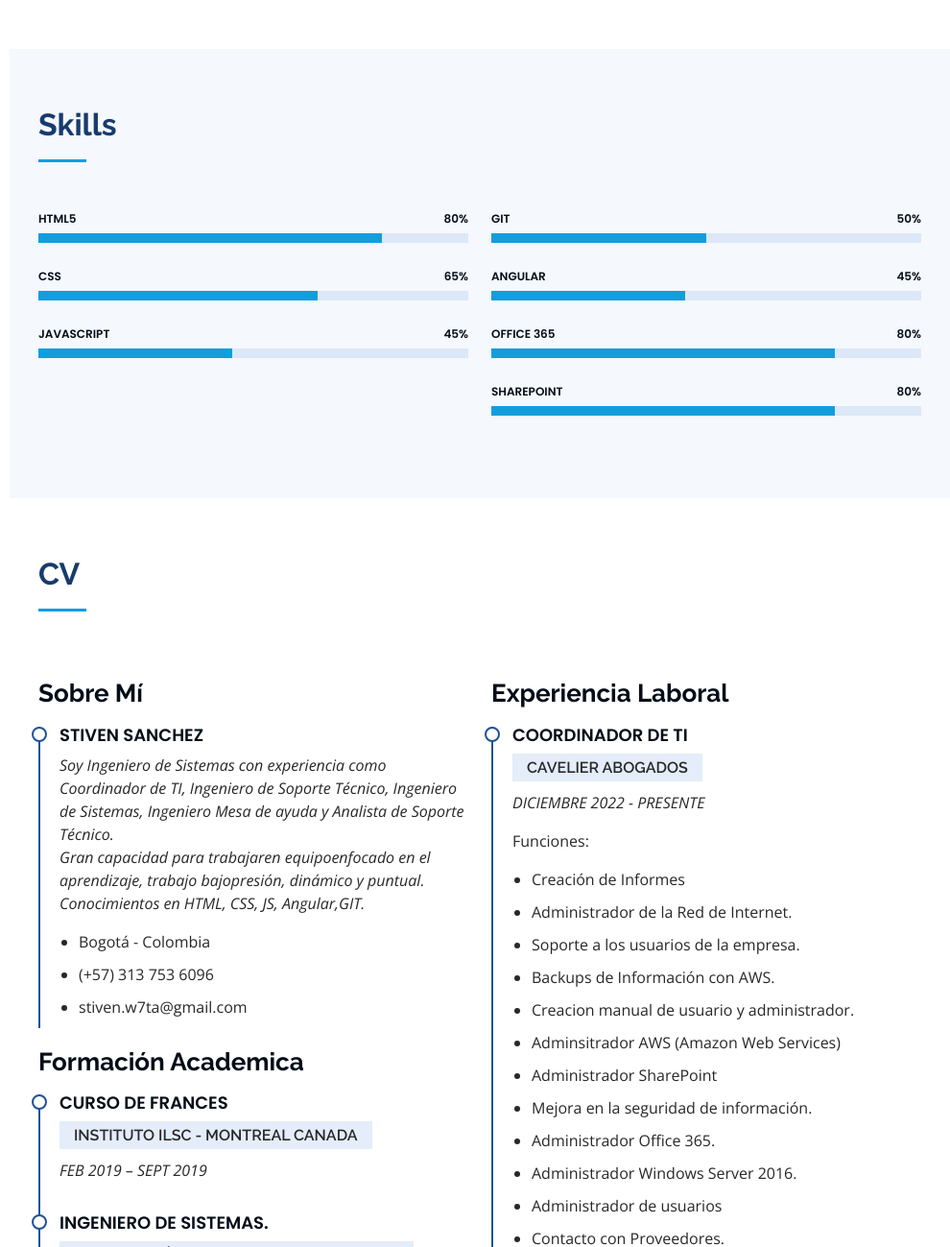
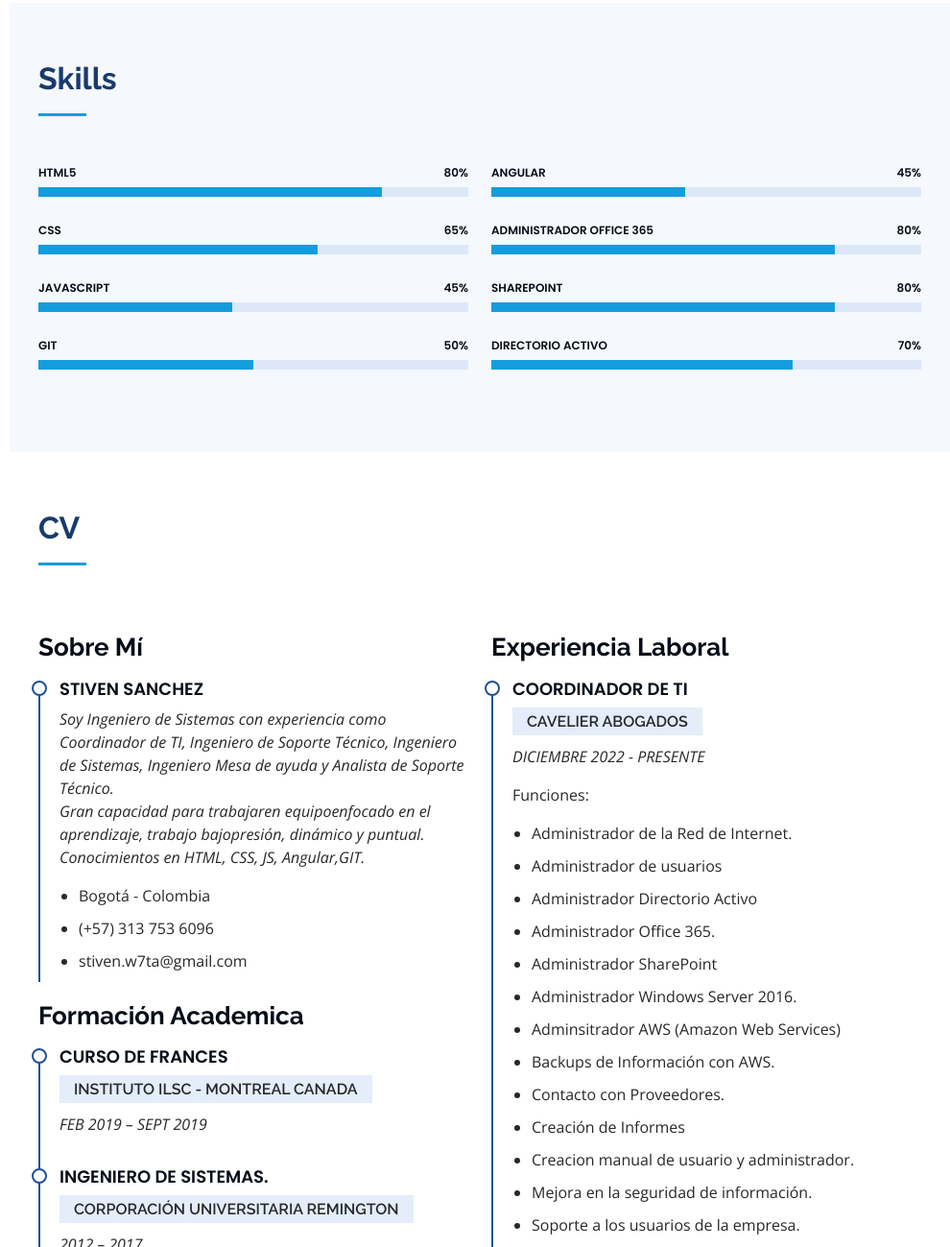
Before and after one commit to StivenNSN/bssanchezf, a plain HTML site: page index.html in a window 1280 px wide. Shown: the part 1501-2800 px from the top of the page at 96% size, without its empty margins (290-1280 px from the left). Drawn offline with nearby package versions, Linux system fonts and the light colour scheme.

Commit message:
actualización

```diff
--- a/index.html
+++ b/index.html
@@ -64,7 +64,7 @@
   <section id="hero" class="d-flex flex-column justify-content-center align-items-center">
     <div class="hero-container" data-aos="fade-in">
       <h1>Stiven Sanchez</h1>
-      <p> Soy <span class="typed" data-typed-items="Ingeniero de Sistemas, Programador Web, Freelancer"></span></p>
+      <p> <span class="typed" data-typed-items="Ingeniero de Sistemas, Programador Web, Freelancer"></span></p>
     </div>
   </section>
   <!-- End Hero -->
@@ -76,8 +76,8 @@
       <div class="container">
         <div class="section-title">
           <h2>Sobre Mí</h2>
-          <p class="fst-italic"> Soy Ingeniero de Sistemas con experiencia como Coordinador de TI, Ingeniero de Soporte Técnico, Ingeniero de Sistemas, Ingeniero Mesa de ayuda y Analista de Soporte Técnico. <br> <br>
-            Gran capacidad para trabajar en equipo, enfocado en el aprendizaje, trabajo bajo presión, dinámico y puntual. <br> <br>
+          <p class="fst-italic"> Soy Ingeniero de Sistemas con experiencia como Coordinador de TI, Ingeniero de Soporte Técnico, Ingeniero de Sistemas, Ingeniero Mesa de ayuda y Analista de Soporte Técnico. <br>
+            Gran capacidad para trabajar en equipo, enfocado en el aprendizaje, trabajo bajo presión, dinámico y puntual. <br>
             Conocimientos en HTML5, CSS, JS, Angular, GIT.</p>
         </div>
 
@@ -146,16 +146,16 @@
               </div>
             </div>
 
-          </div>
-
-          <div class="col-lg-6" data-aos="fade-up" data-aos-delay="100">
-
             <div class="progress">
               <span class="skill">GIT<i class="val">50%</i></span>
               <div class="progress-bar-wrap">
                 <div class="progress-bar" role="progressbar" aria-valuenow="50" aria-valuemin="0" aria-valuemax="100"></div>
               </div>
             </div>
+
+          </div>
+
+          <div class="col-lg-6" data-aos="fade-up" data-aos-delay="100">
 
             <div class="progress">
               <span class="skill">Angular<i class="val">45%</i></span>
@@ -165,7 +165,7 @@
             </div>
 
             <div class="progress">
-              <span class="skill">Office 365<i class="val">80%</i></span>
+              <span class="skill">Administrador Office 365<i class="val">80%</i></span>
               <div class="progress-bar-wrap">
                 <div class="progress-bar" role="progressbar" aria-valuenow="80" aria-valuemin="0" aria-valuemax="100"></div>
               </div>
@@ -175,6 +175,13 @@
               <span class="skill">SharePoint<i class="val">80%</i></span>
               <div class="progress-bar-wrap">
                 <div class="progress-bar" role="progressbar" aria-valuenow="80" aria-valuemin="0" aria-valuemax="100"></div>
+              </div>
+            </div>
+
+            <div class="progress">
+              <span class="skill">Directorio Activo<i class="val">70%</i></span>
+              <div class="progress-bar-wrap">
+                <div class="progress-bar" role="progressbar" aria-valuenow="70" aria-valuemin="0" aria-valuemax="100"></div>
               </div>
             </div>
 
@@ -244,18 +251,19 @@
               <p><em>DICIEMBRE 2022 - PRESENTE</em></p>
               <p>Funciones:</p>
               <ul>
+                <li>Administrador de la Red de Internet.</li>
+                <li>Administrador de usuarios</li>
+                <li>Administrador Directorio Activo</li>
+                <li>Administrador Office 365.</li>
+                <li>Administrador SharePoint</li>
+                <li>Administrador Windows Server 2016.</li>
+                <li>Adminsitrador AWS (Amazon Web Services)</li>
+                <li>Backups de Información con AWS.</li>
+                <li>Contacto con Proveedores.</li>
                 <li>Creación de Informes</li>
-                <li>Administrador de la Red de Internet.</li>
+                <li>Creacion manual de usuario y administrador.</li>
+                <li>Mejora en la seguridad de información.</li>
                 <li>Soporte a los usuarios de la empresa.</li>
-                <li>Backups de Información con AWS.</li>
-                <li>Creacion manual de usuario y administrador.</li>
-                <li>Adminsitrador AWS (Amazon Web Services)</li>
-                <li>Administrador SharePoint</li>
-                <li>Mejora en la seguridad de información.</li>
-                <li>Administrador Office 365.</li>
-                <li>Administrador Windows Server 2016.</li>
-                <li>Administrador de usuarios</li>
-                <li>Contacto con Proveedores.</li>
                 <li>Validación de Servidores.</li>
               </ul>
             </div>
```
